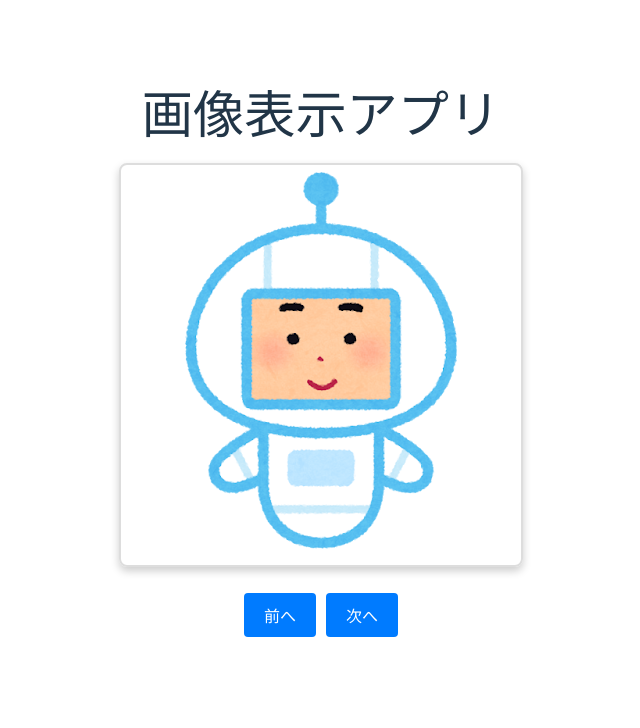
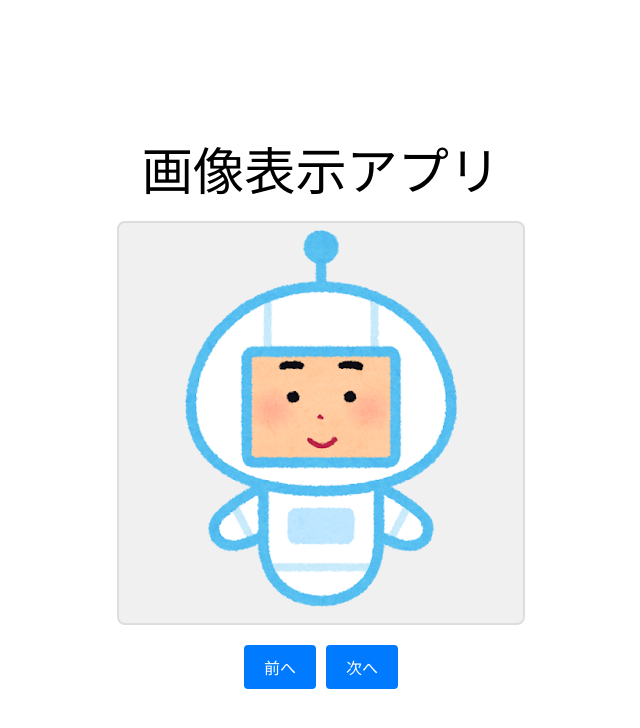
Before and after one commit to sky-ks-sky-210/my-mock-app, a React (Vite) app: page / in a window 1280 px wide. Shown: the top 728 px of the page, without its empty margins (319-959 px from the left). Built offline with nearby package versions, Linux system fonts and the light colour scheme.

Commit message:
画面修正中

```diff
--- a/src/App.css
+++ b/src/App.css
@@ -1,71 +1,49 @@
-#root {
-  max-width: 1280px;
-  margin: 0 auto;
-  padding: 2rem;
-  text-align: center;
-}
-
-.logo {
-  height: 6em;
-  padding: 1.5em;
-  will-change: filter;
-  transition: filter 300ms;
-}
-.logo:hover {
-  filter: drop-shadow(0 0 2em #646cffaa);
-}
-.logo.react:hover {
-  filter: drop-shadow(0 0 2em #61dafbaa);
-}
-
-@keyframes logo-spin {
-  from {
-    transform: rotate(0deg);
-  }
-  to {
-    transform: rotate(360deg);
-  }
-}
-
-@media (prefers-reduced-motion: no-preference) {
-  a:nth-of-type(2) .logo {
-    animation: logo-spin infinite 20s linear;
-  }
-}
-
-.card {
-  padding: 2em;
-}
-
-.read-the-docs {
-  color: #888;
+body {
+  margin: 0;
+  padding: 0;
+  background-color: white; /* 背景色を白に設定 */
+  font-family: Arial, sans-serif;
+  display: flex;
+  justify-content: center; /* 水平方向中央揃え */
+  align-items: center; /* 垂直方向中央揃え */
+  min-height: 100vh; /* 画面全体を埋める */
+  box-sizing: border-box;
 }
 
 .App {
   display: flex;
   flex-direction: column;
-  align-items: center; /* 水平方向の中央揃え */
-  justify-content: flex-start; /* 垂直方向の上揃え */
-  min-height: 100vh; /* 画面全体を埋める */
-  padding: 20px; /* 少し余白を追加 */
-  box-sizing: border-box;
+  align-items: center;
+  justify-content: center; /* コンテンツを中央揃え */
+}
+
+h1 {
+  color: black; /* h1の色を黒に設定 */
+  margin-bottom: 20px; /* ヘッダーと他要素の間にスペースを確保 */
 }
 
 .image-container {
-  margin-bottom: 20px; /* 画像とコントロール間のスペースを確保 */
+  width: 100%;
+  max-width: 600px;
+  height: 400px; /* 高さを固定 */
+  display: flex;
+  justify-content: center; /* 水平方向中央揃え */
+  align-items: center; /* 垂直方向中央揃え */
+  background-color: #f0f0f0;
+  border: 2px solid #ddd;
+  border-radius: 8px;
+  margin-bottom: 20px;
 }
 
 .displayed-image {
   max-width: 100%;
-  height: auto;
-  border: 2px solid #ddd;
-  border-radius: 8px;
-  box-shadow: 0 4px 8px rgba(0, 0, 0, 0.2);
+  max-height: 100%; /* 画像がエリア内に収まるように調整 */
+  object-fit: contain; /* 画像をエリアに収める */
 }
 
 .controls {
   display: flex;
-  gap: 10px; /* ボタン間のスペースを追加 */
+  gap: 10px;
 }
 
 button {
@@ -81,7 +59,3 @@ button {
 button:hover {
   background-color: #0056b3;
 }
-
-h1 {
-  margin-bottom: 20px; /* ヘッダーと他要素の間にスペースを確保 */
-}
--- a/src/App.tsx
+++ b/src/App.tsx
@@ -1,12 +1,11 @@
-import { useState } from 'react';
+import { useState, useEffect } from 'react';
 import './App.css';
 
 function App() {
-  // 手元の画像ファイルパスをリスト化
   const images = [
     './assets/image1.png',
     './assets/image2.png',
-    './assets/image3.png', // 必要に応じてパスを追加
+    './assets/image3.png',
   ];
 
   const [currentIndex, setCurrentIndex] = useState(0);
@@ -18,6 +17,12 @@ function App() {
   const prevImage = () => {
     setCurrentIndex((currentIndex - 1 + images.length) % images.length);
   };
+
+  // 一定時間ごとに画像を切り替える
+  useEffect(() => {
+    const interval = setInterval(nextImage, 3000); // 3秒ごとに切り替え
+    return () => clearInterval(interval); // クリーンアップ
+  }, [currentIndex]); // currentIndexを依存関係に追加
 
   return (
     <div className="App">
```
